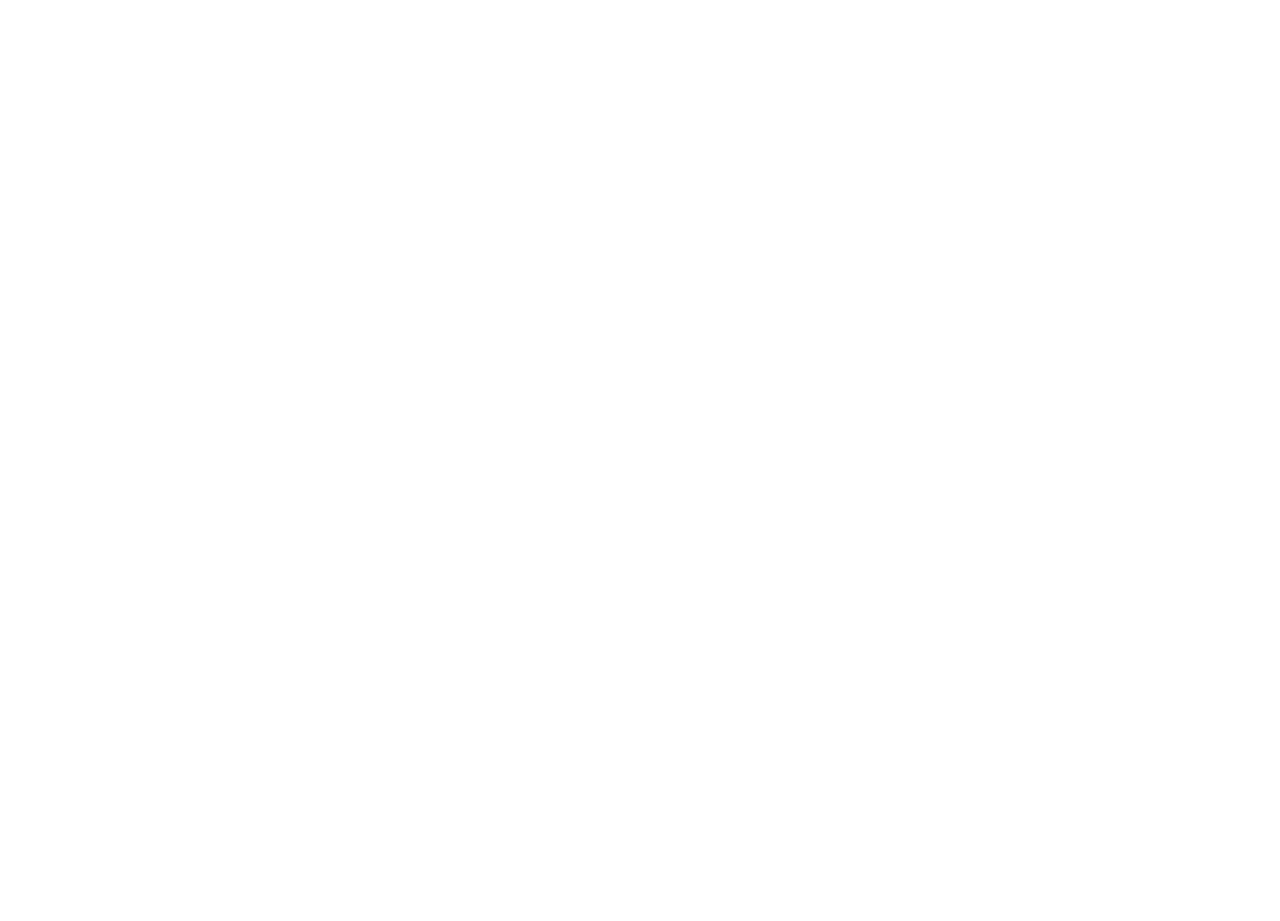
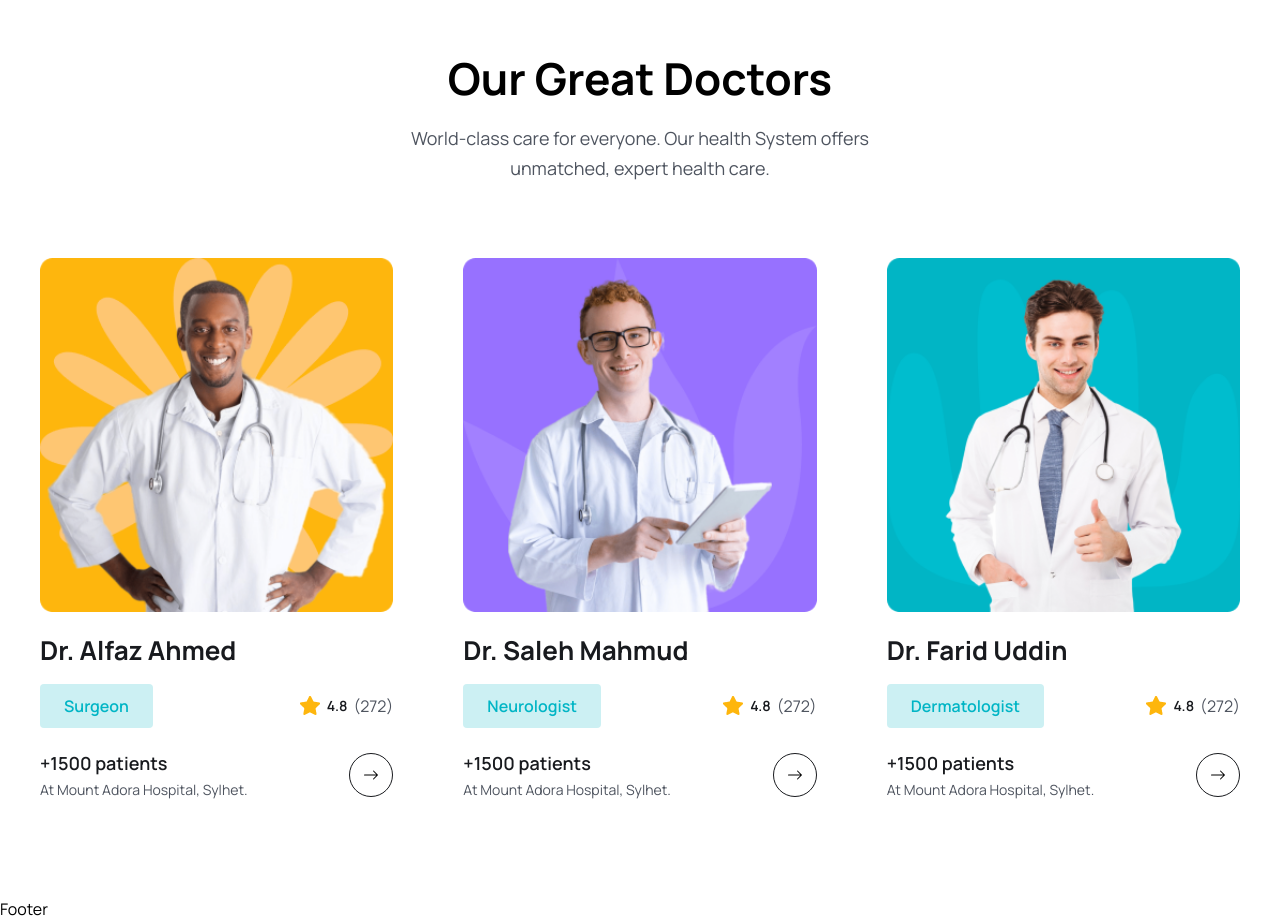
Before and after one commit to codewithshumon/doctor-apt-booking, a React (Vite) app in the folder frontend/: page / in a window 1280 px wide. Shown: the part 3880-4801 px from the top of the page. Before the commit the page ends 3880 px from the top, so only its background shows below. Built offline with nearby package versions, Linux system fonts and the light colour scheme.

Commit message:
Complete doctors section for landing page

```diff
--- a/frontend/src/assets/data/doctors.js
+++ b/frontend/src/assets/data/doctors.js
@@ -1,36 +1,36 @@
-import doctorImg01 from "../images/doctor-img01.png";
-import doctorImg02 from "../images/doctor-img02.png";
-import doctorImg03 from "../images/doctor-img03.png";
+import doctorImg01 from '../images/doctor-img01.png';
+import doctorImg02 from '../images/doctor-img02.png';
+import doctorImg03 from '../images/doctor-img03.png';
 
 export const doctors = [
   {
-    id: "01",
-    name: "Dr. Alfaz Ahmed",
-    specialty: "Surgeon",
+    id: '01',
+    name: 'Dr. Alfaz Ahmed',
+    specialization: 'Surgeon',
     avgRating: 4.8,
     totalRating: 272,
     photo: doctorImg01,
     totalPatients: 1500,
-    hospital: "Mount Adora Hospital, Sylhet.",
+    hospital: 'Mount Adora Hospital, Sylhet.',
   },
   {
-    id: "02",
-    name: "Dr. Saleh Mahmud",
-    specialty: "Neurologist",
+    id: '02',
+    name: 'Dr. Saleh Mahmud',
+    specialization: 'Neurologist',
     avgRating: 4.8,
     totalRating: 272,
     photo: doctorImg02,
     totalPatients: 1500,
-    hospital: "Mount Adora Hospital, Sylhet.",
+    hospital: 'Mount Adora Hospital, Sylhet.',
   },
   {
-    id: "03",
-    name: "Dr. Farid Uddin",
-    specialty: "Dermatologist",
+    id: '03',
+    name: 'Dr. Farid Uddin',
+    specialization: 'Dermatologist',
     avgRating: 4.8,
     totalRating: 272,
     photo: doctorImg03,
     totalPatients: 1500,
-    hospital: "Mount Adora Hospital, Sylhet.",
+    hospital: 'Mount Adora Hospital, Sylhet.',
   },
 ];
--- /dev/null
+++ b/frontend/src/components/doctors/DoctorCard.jsx
@@ -0,0 +1,64 @@
+/* eslint-disable react/prop-types */
+import { Link } from 'react-router-dom';
+import { BsArrowRight } from 'react-icons/bs';
+
+import starIcon from './../../assets/images/Star.png';
+
+const DoctorCard = ({ doctor }) => {
+  const {
+    name,
+    specialization,
+    avgRating,
+    totalRating,
+    photo,
+    totalPatients,
+    hospital,
+  } = doctor;
+  return (
+    <div className="p-3 lg:p-5">
+      <div>
+        <img src={photo} alt="doctorphoto" className=" w-full" />
+      </div>
+
+      <h2 className="text-[18px] leading-[30px] lg:text-[26px] lg:leading-9  text-headingColor font-[700] mt-3 lg:mt-5">
+        {name}
+      </h2>
+
+      <div className="mt-2 lg:mt-4 flex items-center justify-between">
+        <span className="bg-[#CCF0F3] py-1 px-2 lg:py-2 lg:px-6 text-[12px] lg:text-[16px] leading-4 lg:leading-7 text-irisBlueColor font-semibold rounded">
+          {specialization}
+        </span>
+
+        <div className="flex items-center gap-[6px]">
+          <span className="flex items-center gap-[6px] text-[14px] leading-6 lg:text-[16px lg:leading-7 font-semibold text-headingColor">
+            <img src={starIcon} alt="starIcon" />
+            {avgRating}
+          </span>
+          <span className="text-[14px] leading-6 lg:text-[16px] lg:leading-7 font-[400] text-textColor">
+            ({totalRating})
+          </span>
+        </div>
+      </div>
+
+      <div className="mt-[18px] lg:mt-5 flex items-center justify-between">
+        <div>
+          <h3 className="text-[16px] leading-7 lg:text-[18px] lg:leading-[30px] font-semibold text-headingColor">
+            +{totalPatients} patients
+          </h3>
+          <p className="text-[14px] leading-6 font-[400] text-textColor">
+            At {hospital}
+          </p>
+        </div>
+
+        <Link
+          to="/doctors"
+          className="w-[44px] h-[44px] rounded-full border border-solid border-[#181A1E]  flex items-center justify-center group hover:bg-primaryColor hover:border-none"
+        >
+          <BsArrowRight />
+        </Link>
+      </div>
+    </div>
+  );
+};
+
+export default DoctorCard;
--- /dev/null
+++ b/frontend/src/components/doctors/DoctorList.jsx
@@ -0,0 +1,13 @@
+import { doctors } from '../../assets/data/doctors';
+import DoctorCard from './DoctorCard';
+const DoctorList = () => {
+  return (
+    <div className="grid grid-cols-1 sm:grid-cols-2 md:grid-cols-3 gap-5 lg:gap-[30px] mt-[30px] lg:mt-[55px]">
+      {doctors.map((doctor, index) => (
+        <DoctorCard key={index} doctor={doctor} index={index} />
+      ))}
+    </div>
+  );
+};
+
+export default DoctorList;
--- a/frontend/src/pages/Home.jsx
+++ b/frontend/src/pages/Home.jsx
@@ -13,6 +13,7 @@
 
 import About from '../components/about/About';
 import ServiceList from '../components/services/ServiceList';
+import DoctorList from '../components/doctors/DoctorList';
 
 const Home = () => {
   return (
@@ -253,6 +254,22 @@
         </div>
       </section>
       {/* ----Feature section end---- */}
+
+      {/* ----Doctors section start---- */}
+      <section>
+        <div className="container">
+          <div className="xl:w-[470px] mx-auto">
+            <h2 className="heading text-center">Our Great Doctors</h2>
+            <p className="text-para text-center">
+              World-class care for everyone. Our health System offers unmatched,
+              expert health care.
+            </p>
+          </div>
+
+          <DoctorList />
+        </div>
+      </section>
+      {/* ----Doctors section end---- */}
     </>
   );
 };
```
